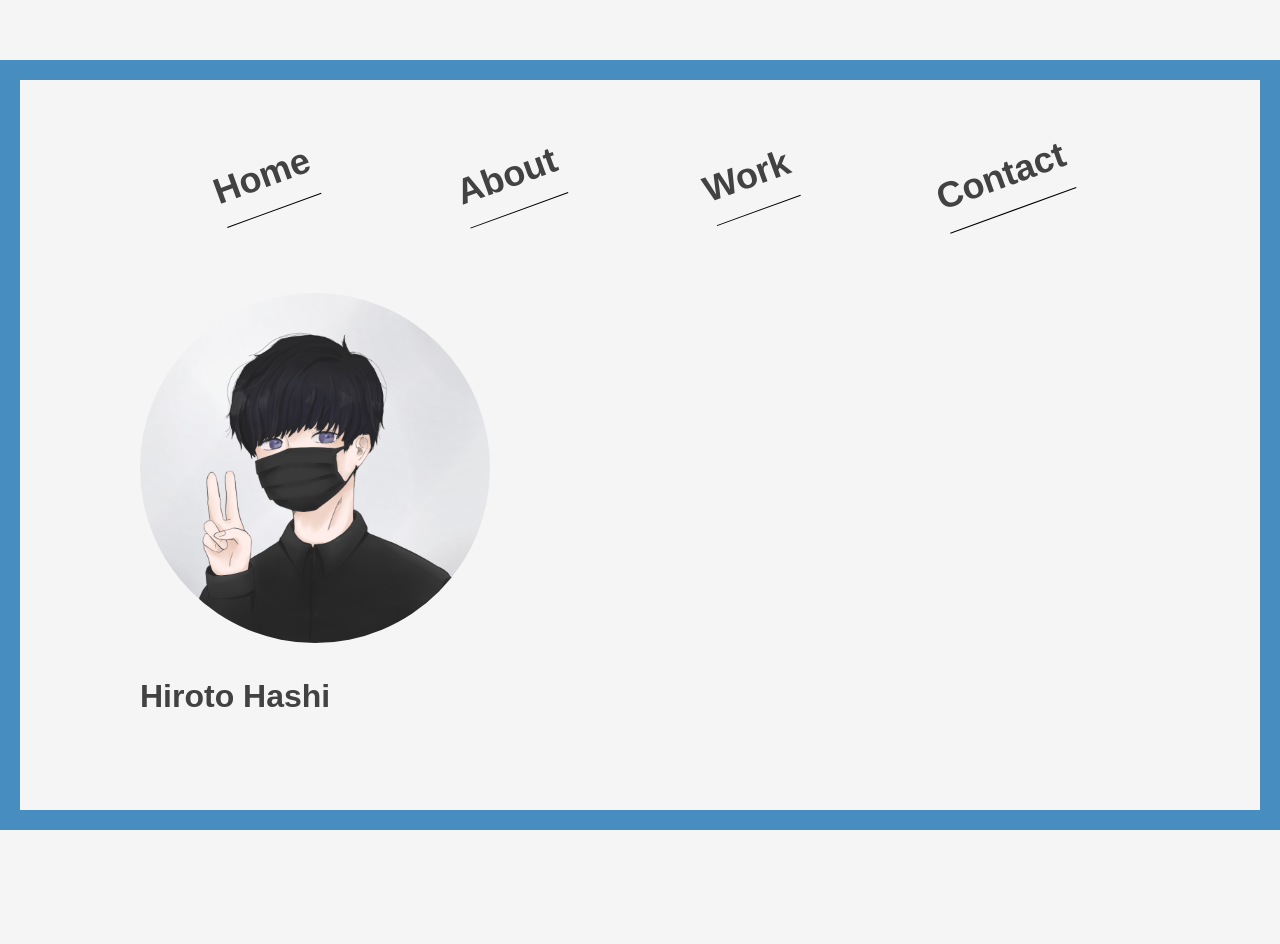
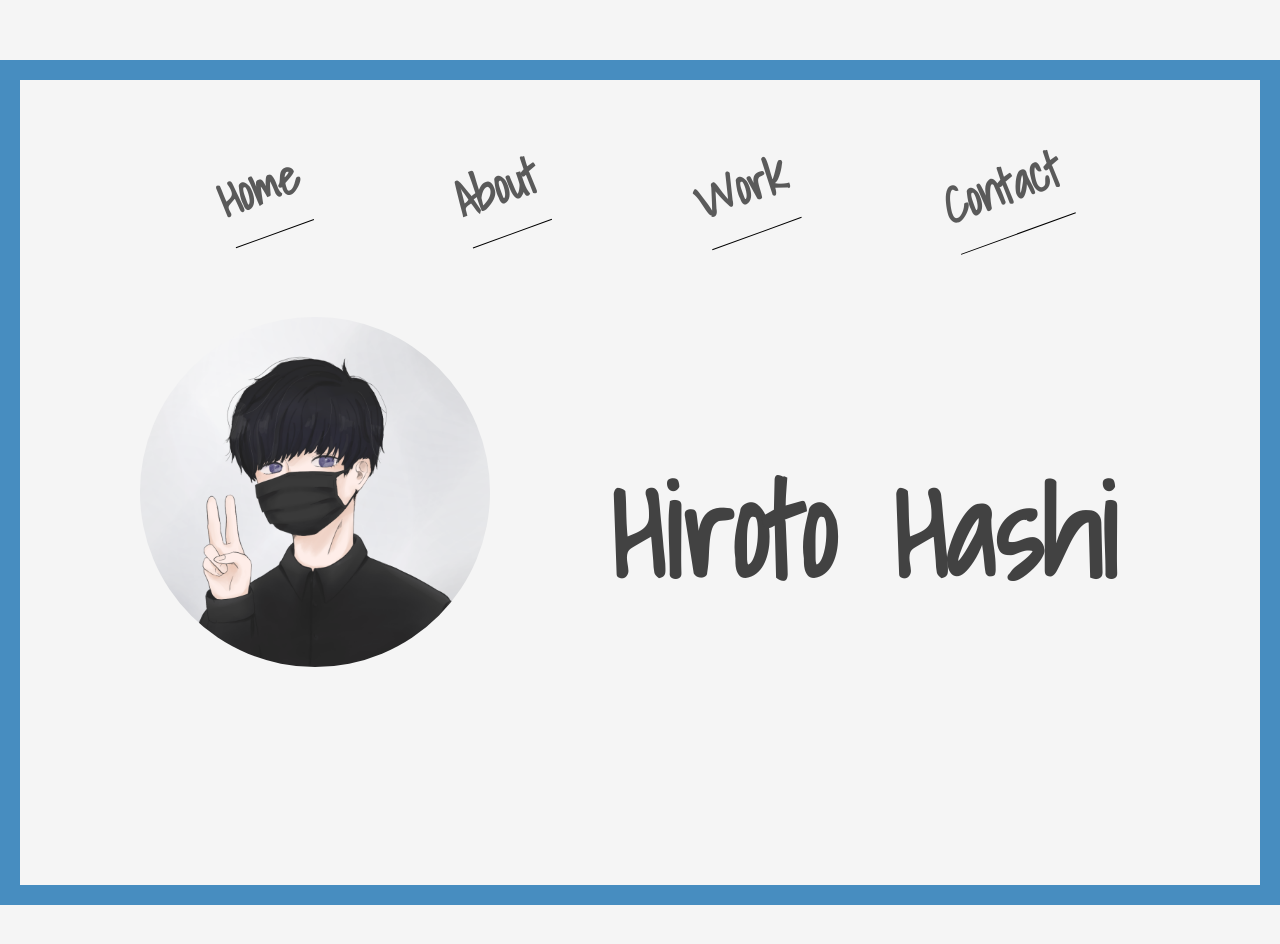
Before and after one commit to hirotask/portfolio, a React (Create React App) app: page / in a window 1280 px wide. Shown: the top 944 px of the page. Before the commit the page ends 890 px from the top, so only its background shows below. Built offline with nearby package versions, Linux system fonts and the light colour scheme.

Commit message:
[update]: ホーム画面の完成

```diff
--- a/src/App.js
+++ b/src/App.js
@@ -7,6 +7,12 @@
 export default function App() {
   return (
     <>
+      <link rel="preconnect" href="https://fonts.googleapis.com" />
+      <link rel="preconnect" href="https://fonts.gstatic.com" crossOrigin />
+      <link
+        href="https://fonts.googleapis.com/css2?family=Permanent+Marker&family=Shadows+Into+Light&display=swap"
+        rel="stylesheet"
+      />
       <GlobalStyle />
       <BrowserRouter>
         <Switch>
@@ -30,7 +36,7 @@
   }
 
   html {
-    font-family: "M PLUS 1p", sans-serif;
+    font-family: 'Shadows Into Light', sans-serif;
     font-size: 16px;
     line-height: 2.0;
     color: #424242;
--- a/src/components/atoms/HeaderItem.js
+++ b/src/components/atoms/HeaderItem.js
@@ -14,9 +14,10 @@
 
 const Item = styled.li`
   transform: rotate(-20deg);
+  color: #5a5a5a;
   border-bottom: 1px solid #000;
   list-style-type: none;
-  font-size: 36px;
+  font-size: 48px;
   text-decoration: none;
   font-weight: bold;
 `;
--- a/src/components/pages/HomePage.js
+++ b/src/components/pages/HomePage.js
@@ -1,11 +1,24 @@
 import { DefaultContainer } from "../templates/DefaultContainer";
 import { MyIcon } from "../atoms/MyIcon";
+import styled from "styled-components";
 
 export const HomePage = () => {
   return (
     <DefaultContainer title="Home">
-      <MyIcon size={350} />
-      <h1>Hiroto Hashi</h1>
+      <Wrapper>
+        <MyIcon size={350} />
+        <Title>Hiroto Hashi</Title>
+      </Wrapper>
     </DefaultContainer>
   );
 };
+
+const Wrapper = styled.div`
+  display: flex;
+  margin: 80px 0;
+`;
+
+const Title = styled.h1`
+  font-size: 128px;
+  margin-left: 120px;
+`;
```
